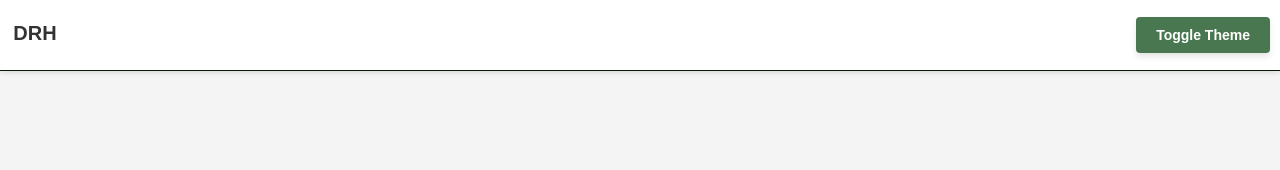
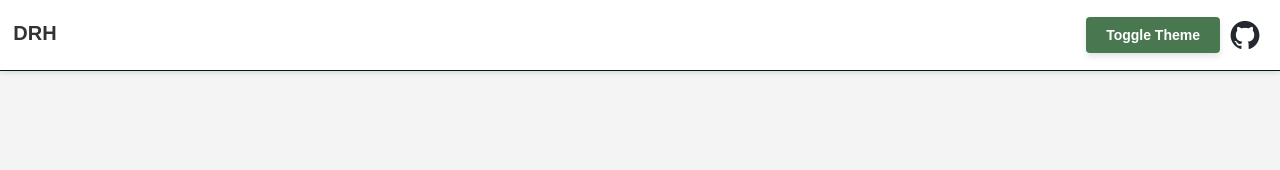
Before and after one commit to DavidRHannah/sign-up, a plain HTML site: page index.html in a window 1280 px wide. Shown: the top 170 px of the page. Drawn offline with Linux system fonts and the light colour scheme.

Commit message:
add redirects to github repo and profile

```diff
--- a/index.html
+++ b/index.html
@@ -8,12 +8,20 @@
 </head>
 <body>
     <div id="navbar-container">
-        <div id="icon-container">
-            <img src="./res/drh-icon-lightmode.svg" class="theme-icon lightmode" alt="DRH Icon Lightmode">
-            <img src="./res/drh-icon-darkmode.svg" class="theme-icon darkmode" alt="DRH Icon Darkmode">
-        </div>
+        <a href="https://github.com/DavidRHannah" target="_blank">
+            <div id="drh-icon-container" class="icon-container">
+                <img src="./res/drh-icon-lightmode.svg" class="theme-icon lightmode" alt="DRH Icon Lightmode">
+                <img src="./res/drh-icon-darkmode.svg" class="theme-icon darkmode" alt="DRH Icon Darkmode">
+            </div>
+        </a>
         <div id="navitem-container">
             <button id="theme-toggle">Toggle Theme</button>
+            <a href="https://github.com/DavidRHannah/sign-up" target="_blank">
+                <div id="github-icon-container" class="icon-container">
+                    <img src="./res/github-mark/github-mark.png" class="theme-icon lightmode github" alt="Github Icon Lightmode">
+                    <img src="./res/github-mark/github-mark-white.png" class="theme-icon darkmode github" alt="Github Icon Darkmode">
+                </div>
+            </a>
         </div>
     </div>
     <div id="master-signup-container">
--- a/styles.css
+++ b/styles.css
@@ -57,7 +57,7 @@
     border-bottom: solid 1px var(--container-border-color);
     z-index: 1000;
 }
-#icon-container{
+.icon-container{
     display: flex;
 }
 .theme-icon {
@@ -69,9 +69,19 @@
 [data-theme="dark"] .darkmode {
     display: block;
 }
+.github{
+    width:30px;
+    height: 30px;
+
+}
+#github-icon-container{
+    padding-left: 10px;
+}
 
 #navitem-container{
     display: flex;
+    align-items: center;
+    padding-right: 10px;
 }
 #theme-toggle{
     margin-left: 10px;
```
Also changed, not shown: res/github-mark/github-mark-white.png (added), res/github-mark/github-mark-white.svg (added), res/github-mark/github-mark.png (added), res/github-mark/github-mark.svg (added).
